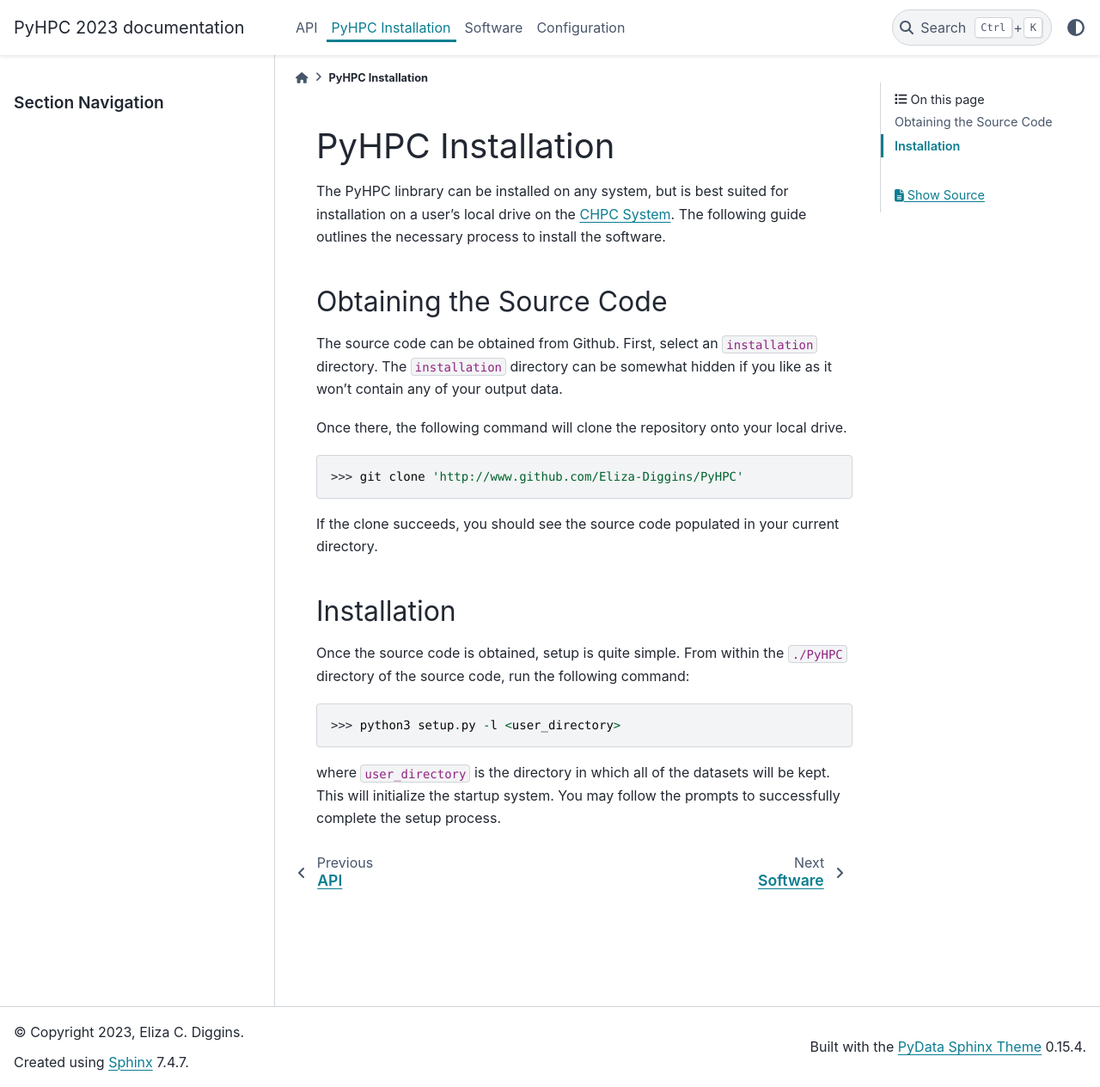
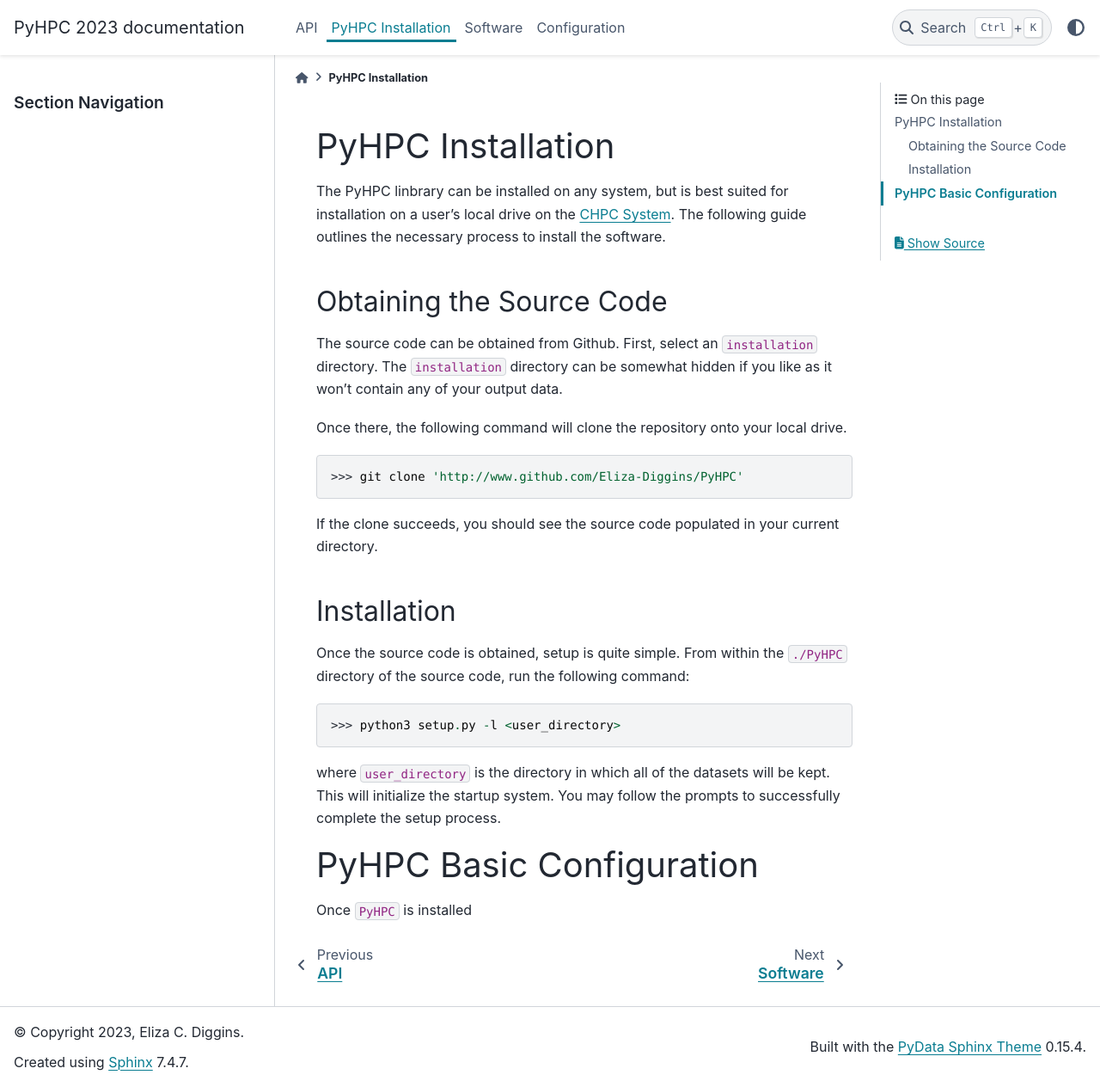
Before and after one commit to Eliza-Diggins/PyHPC, a Sphinx documentation site: the page built from docs/installation.rst, in a window 1280 px wide and 1264 px high. Shown: the whole window at 86% size. Built offline with Sphinx 7.4.7 and the PyData theme 0.15.4, drawn with Linux system fonts in a browser that asks for light colours.

```diff
--- a/docs/installation.rst
+++ b/docs/installation.rst
@@ -26,3 +26,8 @@
 
 where ``user_directory`` is the directory in which all of the datasets will be kept.
 This will initialize the startup system. You may follow the prompts to successfully complete the setup process.
+
+=========================
+PyHPC Basic Configuration
+=========================
+Once ``PyHPC`` is  installed
```
Also changed, not shown: 1 other file.
